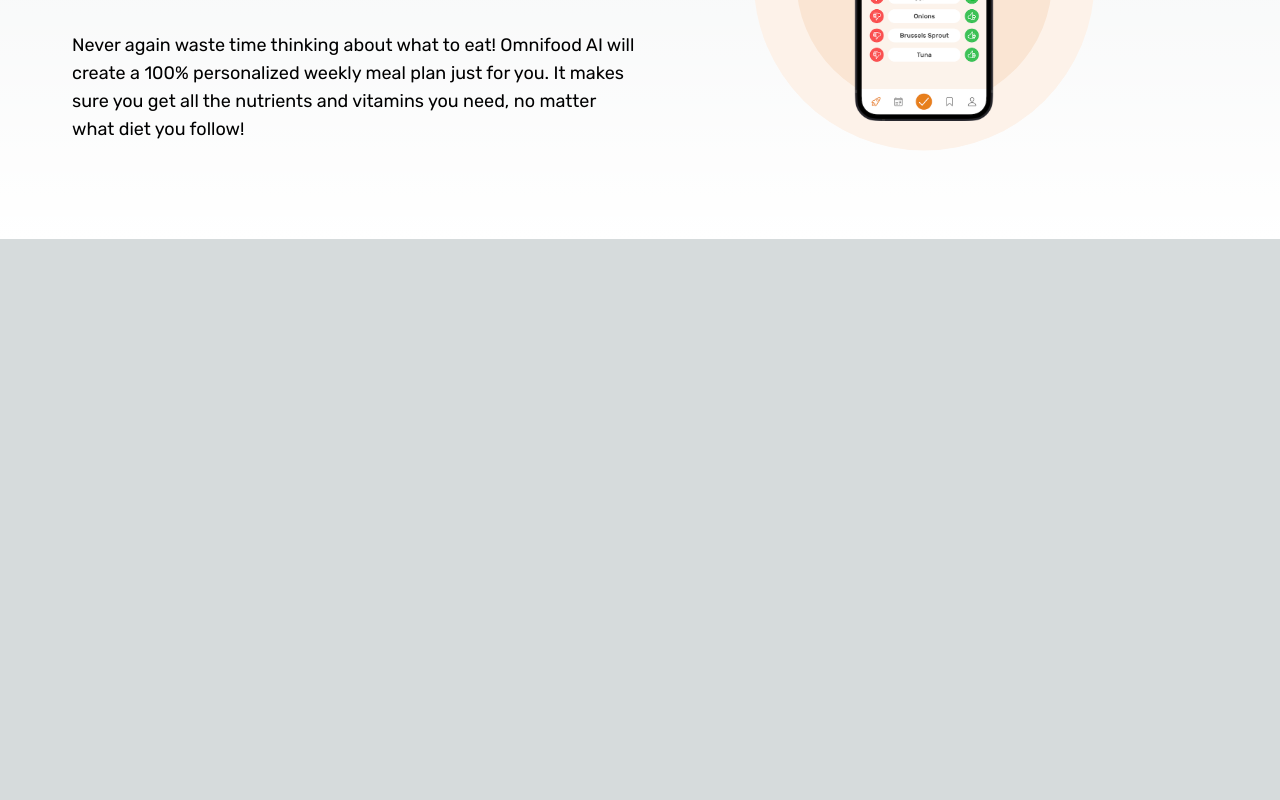
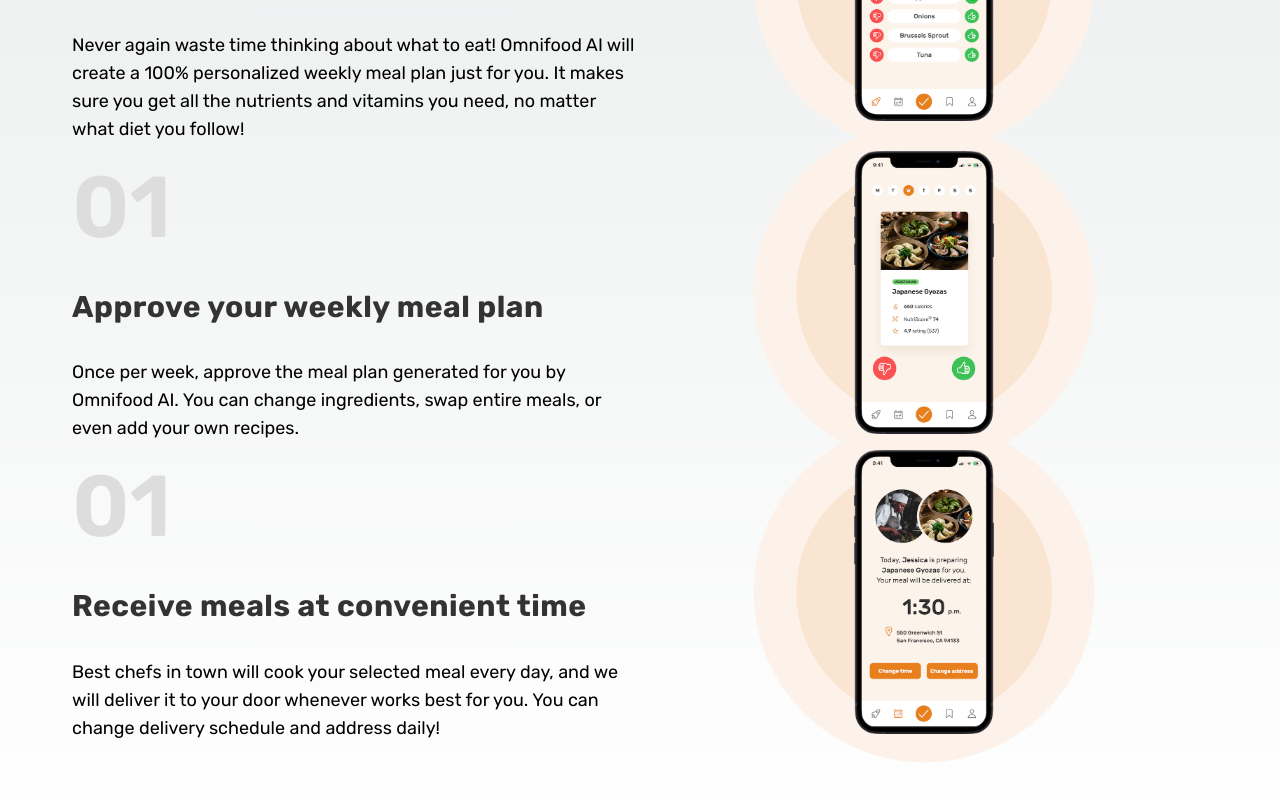
Before and after one commit to riwepo/omnifood-nextjs, a Next.js app: page / in a window 1280 px wide. Shown: the part 1348-2148 px from the top of the page. Before the commit the page ends 1587 px from the top, so only its background shows below. Built offline with nearby package versions, Linux system fonts and the light colour scheme.

Commit message:
added more steps

```diff
--- a/src/components/how-it-works/how-it-works.js
+++ b/src/components/how-it-works/how-it-works.js
@@ -1,12 +1,31 @@
 import Step from "../how-it-works/step";
 
 const step1 = {
+  number: "01",
   imgSrc: "/img/step/app-screen-1.png",
   imgAlt: "iPhone app preferences selection screen",
   summary: "Tell us what you like (and what not)",
   description: `Never again waste time thinking about what to eat!
      Omnifood AI will create a 100% personalized weekly meal plan just for you.
      It makes  sure you get all the nutrients and vitamins you need, no matter what diet you follow!`,
+};
+const step2 = {
+  number: "02",
+  imgSrc: "/img/step/app-screen-2.png",
+  imgAlt: "iPhone app meal approving plan screen",
+  summary: "Approve your weekly meal plan",
+  description: `Once per week, approve the meal plan generated for you by Omnifood
+  AI. You can change ingredients, swap entire meals, or even add
+  your own recipes.`,
+};
+const step3 = {
+  number: "03",
+  imgSrc: "/img/step/app-screen-3.png",
+  imgAlt: "iPhone app delivery screen",
+  summary: "Receive meals at convenient time",
+  description: `Best chefs in town will cook your selected meal every day, and we
+  will deliver it to your door whenever works best for you. You can
+  change delivery schedule and address daily!`,
 };
 
 function HowItWorks() {
@@ -22,6 +41,8 @@ function HowItWorks() {
       </div>
 
       <Step stepData={step1} />
+      <Step stepData={step2} />
+      <Step stepData={step3} />
     </section>
   );
 }
```
